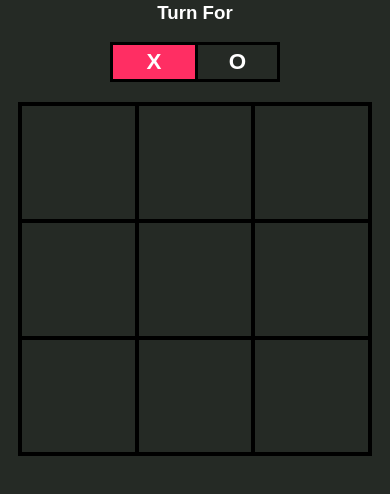
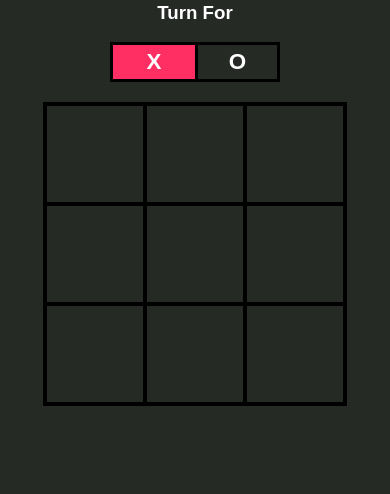
Before and after one commit to vijayI6/Tic-Tac-Toe, a plain HTML site: page index.html in a window 390 px wide. Shown: the part 164-658 px from the top of the page. Drawn offline with Linux system fonts and the light colour scheme.

Commit message:
Style: Media Quries added

```diff
--- a/style.css
+++ b/style.css
@@ -66,8 +66,8 @@ body {
     display: grid;
     grid-template-columns: repeat(3, 1fr);
     grid-template-rows: repeat(3, 1fr);
-    height: 250px;
-    width: 250px;
+    height: 290px;
+    width: 300px;
     margin: 32px auto;
     border: 2px solid black;
 }
@@ -98,7 +98,7 @@ body {
     background-color: green;
 }
 
-
+/* For Mobile Devices */
 @media (max-width: 599px) {
     .image img {
         height: 100px;
@@ -111,8 +111,8 @@ body {
     }
 
     .main-grid {
-        height: 350px;
-        width: 350px;
+        height: 300px;
+        width: 300px;
         margin: 20px auto;
     }
 
@@ -130,6 +130,7 @@ body {
     }
 }
 
+/* For Tab Devices */
 @media (min-width: 600px) and (max-width: 1023px) {
     .image img {
         height: 125px;
@@ -142,8 +143,8 @@ body {
     }
 
     .main-grid {
-        height: 225px;
-        width: 225px;
+        height: 325px;
+        width: 325px;
         margin: 25px auto;
     }
 
```
